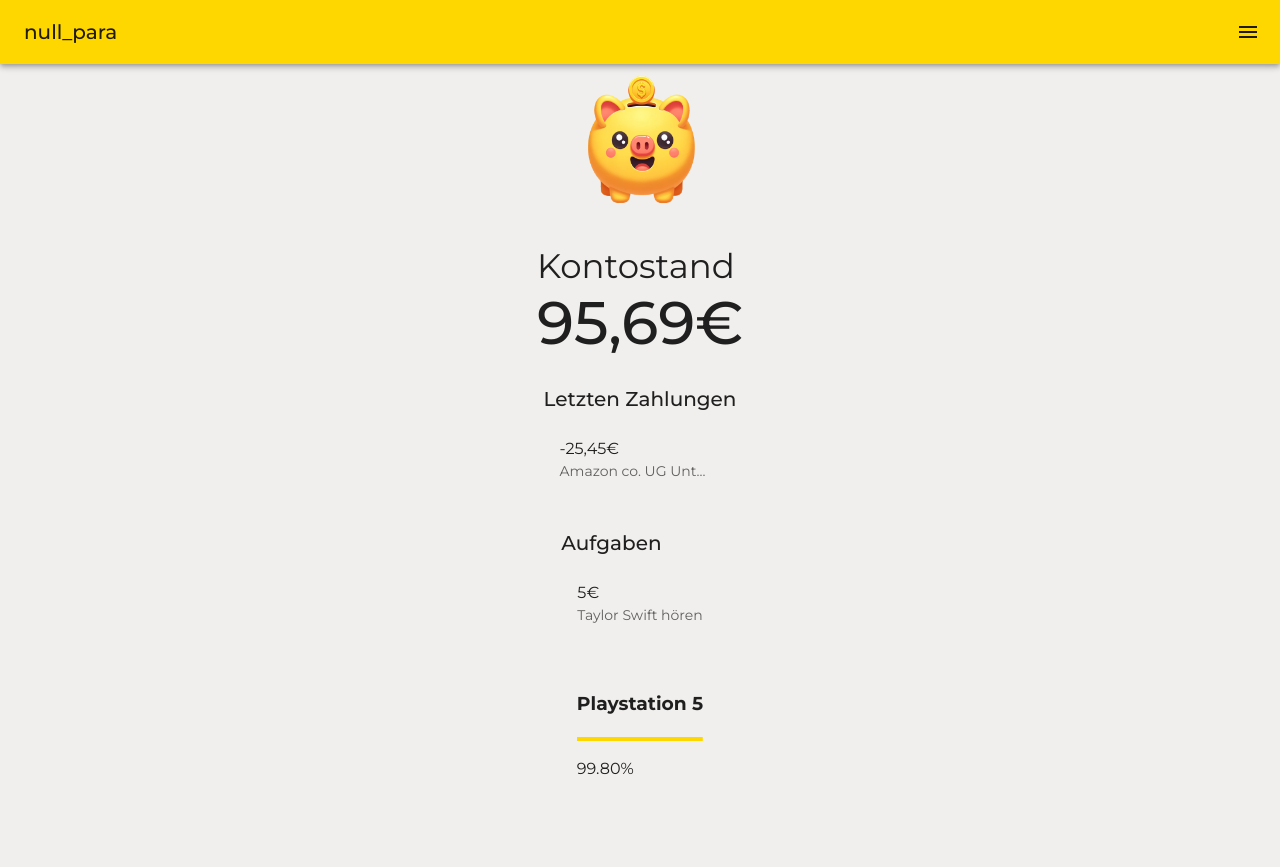
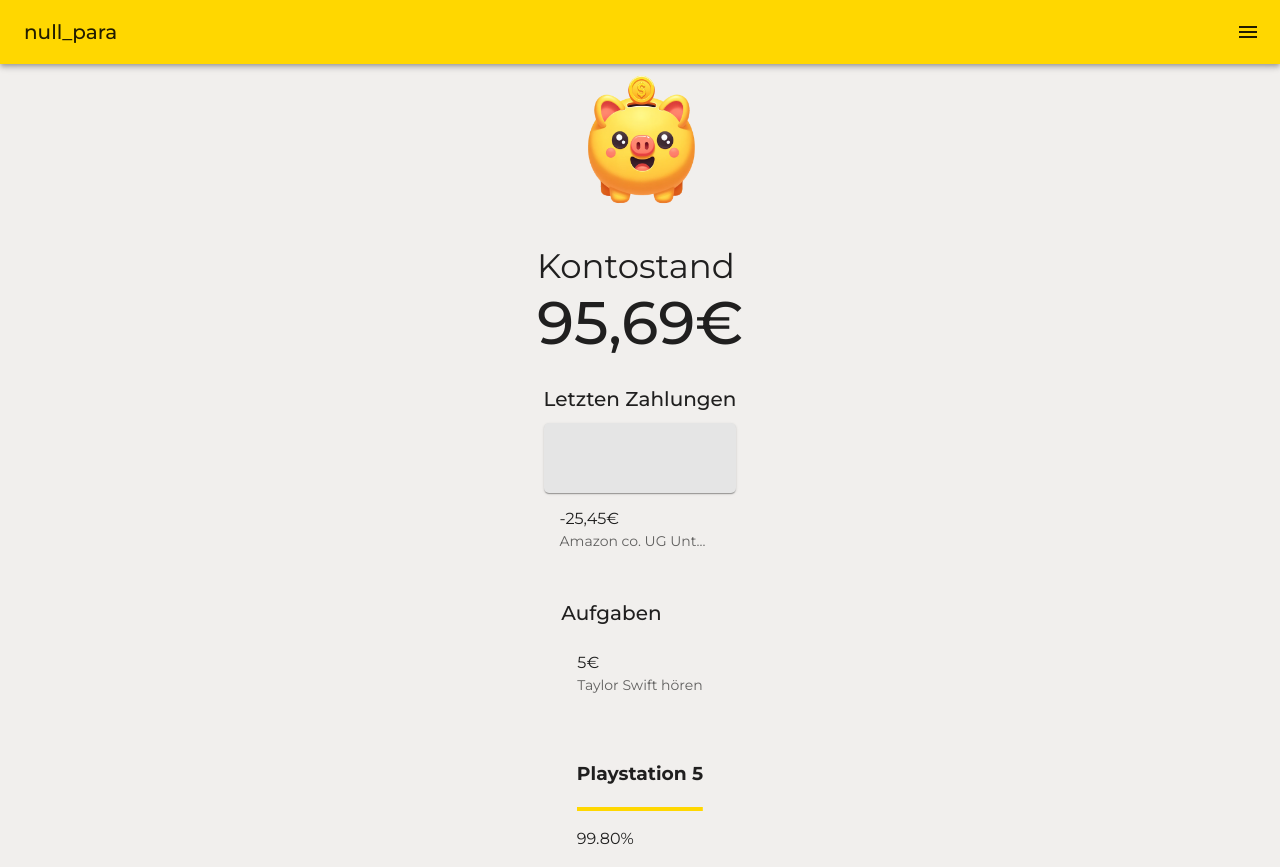
Before and after one commit to mathyvin/null_para, a React (Create React App) app in the folder null_para/: page / in a window 1280 px wide. Before the commit the page ends 800 px from the top, so only its background shows below. Built offline with nearby package versions, Linux system fonts and the light colour scheme.

Commit message:
StyledComponent added for Tiles

```diff
--- /dev/null
+++ b/null_para/src/components/BankingTile.tsx
@@ -0,0 +1,13 @@
+import { Grid, Paper } from '@mui/material';
+import { styled } from '@mui/material/styles';
+import {StyledPaper} from './StyledComponents'
+import React from 'react';
+
+export default function BankingTile(){
+
+  return   (
+    <StyledPaper>
+    </StyledPaper>
+
+  )
+}
--- a/null_para/src/components/NullParaAppBar.tsx
+++ b/null_para/src/components/NullParaAppBar.tsx
@@ -15,6 +15,7 @@ interface NullParaAppBarParams {
 }
 
 export function NullParaAppBar({routes} : NullParaAppBarParams) {
+
   const [anchorEl, setAnchorEl] = useState(null);
 
   const handleMenuOpen = (event : any) => {
--- /dev/null
+++ b/null_para/src/components/StyledComponents.tsx
@@ -0,0 +1,11 @@
+import { Grid, Paper, styled } from "@mui/material";
+
+export const StyledPaper = styled(Paper)({
+    padding: '10px',
+    height: '100%',
+    minHeight: '70px',
+    textAlign: 'center',
+    color: 'black', // Textfarbe
+    backgroundColor: '#E5E5E5', // Hintergrundfarbe der Kacheln
+    borderRadius: '5px', // abgerundete Ecken
+  });
--- a/null_para/src/pages/HomeChildrenPage.tsx
+++ b/null_para/src/pages/HomeChildrenPage.tsx
@@ -3,7 +3,7 @@ import { AppBar, IconButton, Typography, Box, List, ListItem, ListItemText, Line
 import SavingTileProgressBar from '../components/SavingTile';
 import MenuIcon from '@mui/icons-material/Menu';
 import { Navigation } from '@mui/icons-material';
-
+import BankingTile from '../components/BankingTile';
 export default function HomeChildrenPage() {
   return (
     <Box>
@@ -19,6 +19,7 @@ export default function HomeChildrenPage() {
         <Grid item xs={12} sm={8} md={6}>
           <Typography variant="h6">Letzten Zahlungen</Typography>
           <List>
+            <BankingTile/>
             <ListItem>
               <ListItemText primary="-25,45€" secondary="Amazon co. UG Unt..." />
             </ListItem>
--- a/null_para/src/routes.ts
+++ b/null_para/src/routes.ts
@@ -14,7 +14,7 @@ export const routesChildren : IRoutes[] = [
         {'url': '/settings', 'component': SettingsPage, name: "Settings"}
     ];
 
-    export const routesP : IRoutes[] = [
+export const routesParent : IRoutes[] = [
         {'url': '/', 'component': HomeParentsPage, name: "Home"},
         {'url': '/saving', 'component': SavingChildrenPage, name: "Saving"},
         {'url': '/learn', 'component': LearnPage, name: "Learn"},
```
Also changed, not shown: null_para/src/App.tsx (+0 -7 lines).
